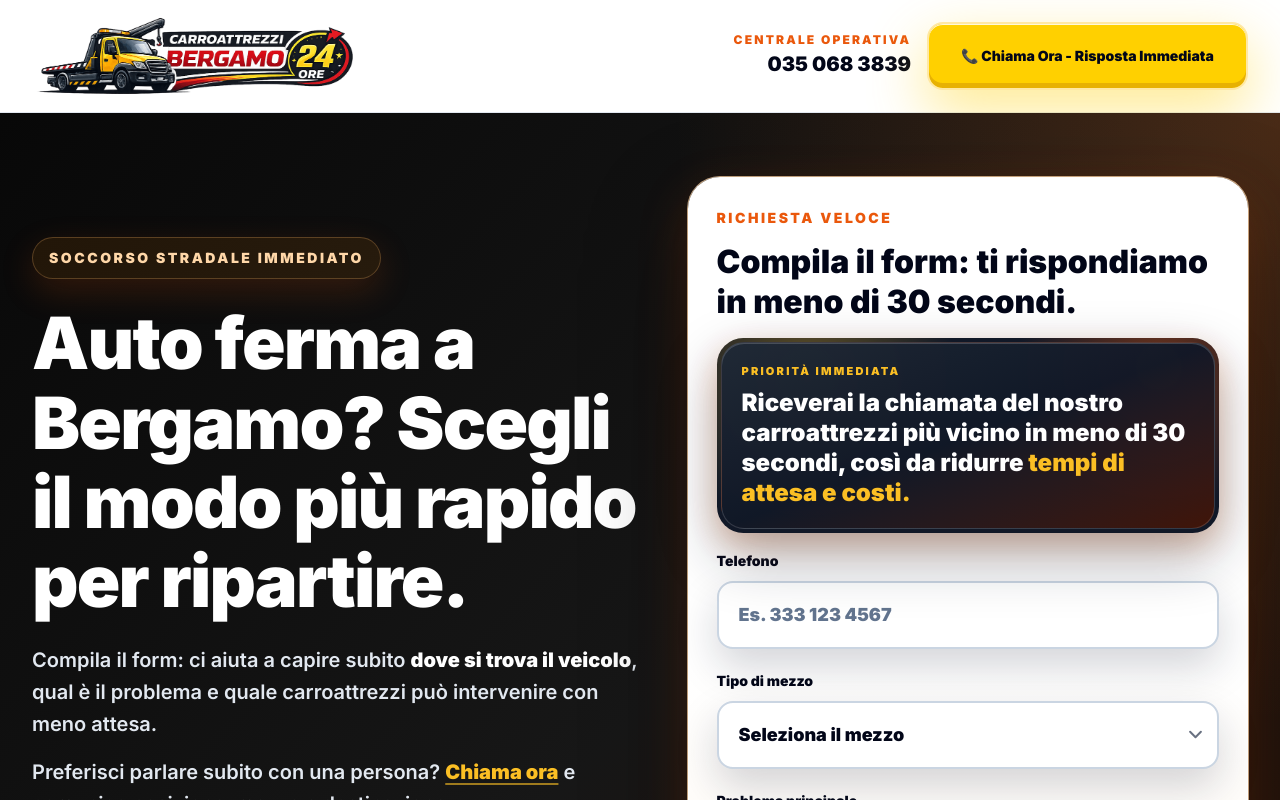
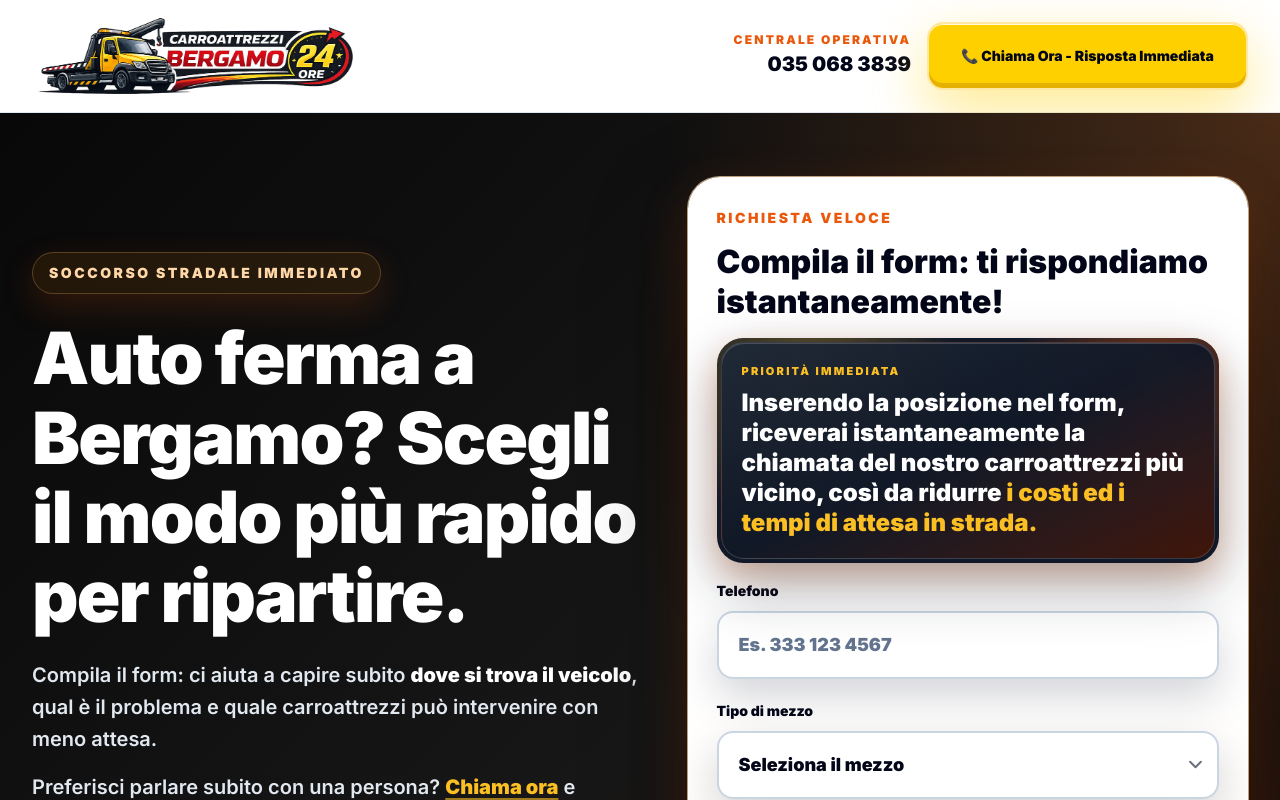
Before and after one commit to alessio-aesthetic/carroattrezzibergamo24ore.it, a Next.js app: page /landing in a window 1280 px wide. Shown: the top 800 px of the page. Built offline with nearby package versions, Linux system fonts and the light colour scheme; no server answers.

Commit message:
Update Bergamo landing instant response copy

```diff
--- a/src/app/landing/LandingClient.tsx
+++ b/src/app/landing/LandingClient.tsx
@@ -278,7 +278,7 @@ export function LandingClient() {
               richiesta veloce
             </p>
             <h2 className="mt-3 text-3xl font-black">
-              Compila il form: ti rispondiamo in meno di 30 secondi.
+              Compila il form: ti rispondiamo istantaneamente!
             </h2>
             <div className="relative mt-4 overflow-hidden rounded-[1.65rem] bg-[#111827] p-1 shadow-[0_24px_58px_rgba(17,24,39,0.32),0_12px_32px_rgba(234,88,12,0.28)]">
               <div className="absolute inset-0 bg-[radial-gradient(circle_at_18%_20%,rgba(251,191,36,0.34),transparent_34%),radial-gradient(circle_at_88%_15%,rgba(234,88,12,0.42),transparent_30%)]" />
@@ -287,10 +287,10 @@ export function LandingClient() {
                   priorità immediata
                 </p>
                 <p className="mt-2 text-xl font-black leading-tight text-white sm:text-2xl">
-                  Riceverai la chiamata del nostro carroattrezzi più vicino in
-                  meno di 30 secondi, così da ridurre{' '}
+                  Inserendo la posizione nel form, riceverai istantaneamente la
+                  chiamata del nostro carroattrezzi più vicino, così da ridurre{' '}
                   <span className="text-[#FBBF24]">
-                    tempi di attesa e costi.
+                    i costi ed i tempi di attesa in strada.
                   </span>
                 </p>
               </div>
```
